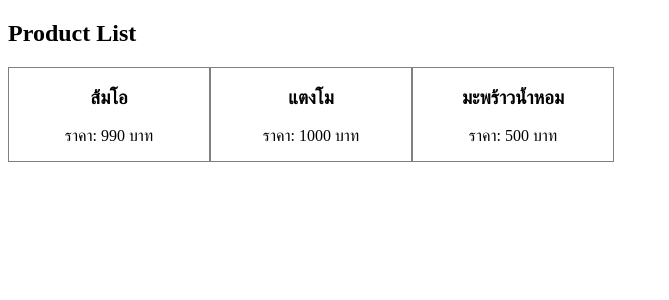
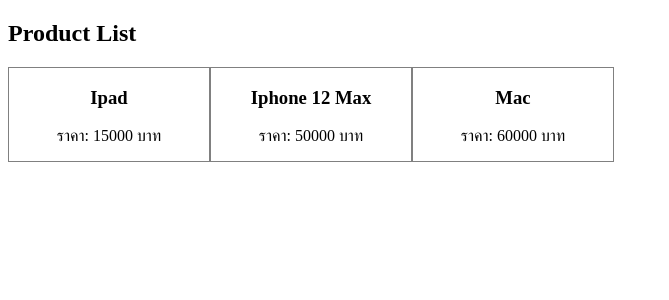
Before and after one commit to joecole1011/AngularCTF2, an Angular app: page / in a window 1280 px wide. Shown: the top 300 px of the page, without its empty margins (0-669 px from the left). Built offline with nearby package versions, Linux system fonts and the light colour scheme.

Commit message:
Lab 2 ทดสอบ Reipe#1
Lab 2 ทดสอบ Reipe#1 v.2

```diff
--- a/src/app/product-list/product-list.component.ts
+++ b/src/app/product-list/product-list.component.ts
@@ -11,17 +11,17 @@
   constructor() {
     this.products = [];
     this.products.push( {
-        name: 'ส้มโอ',
-        price: 990
+        name: 'Ipad',
+        price: 15000
     });
     this.products.push( {
-      name: 'แตงโม',
-      price: 1000
-  });
+      name: 'Iphone 12 Max',
+      price: 50000
+    });
   this.products.push( {
-    name: 'มะพร้าวน้ำหอม',
-    price: 500
-  });
+    name: ' Mac',
+    price: 60000
+    });
    }
 
   ngOnInit(): void {
```
